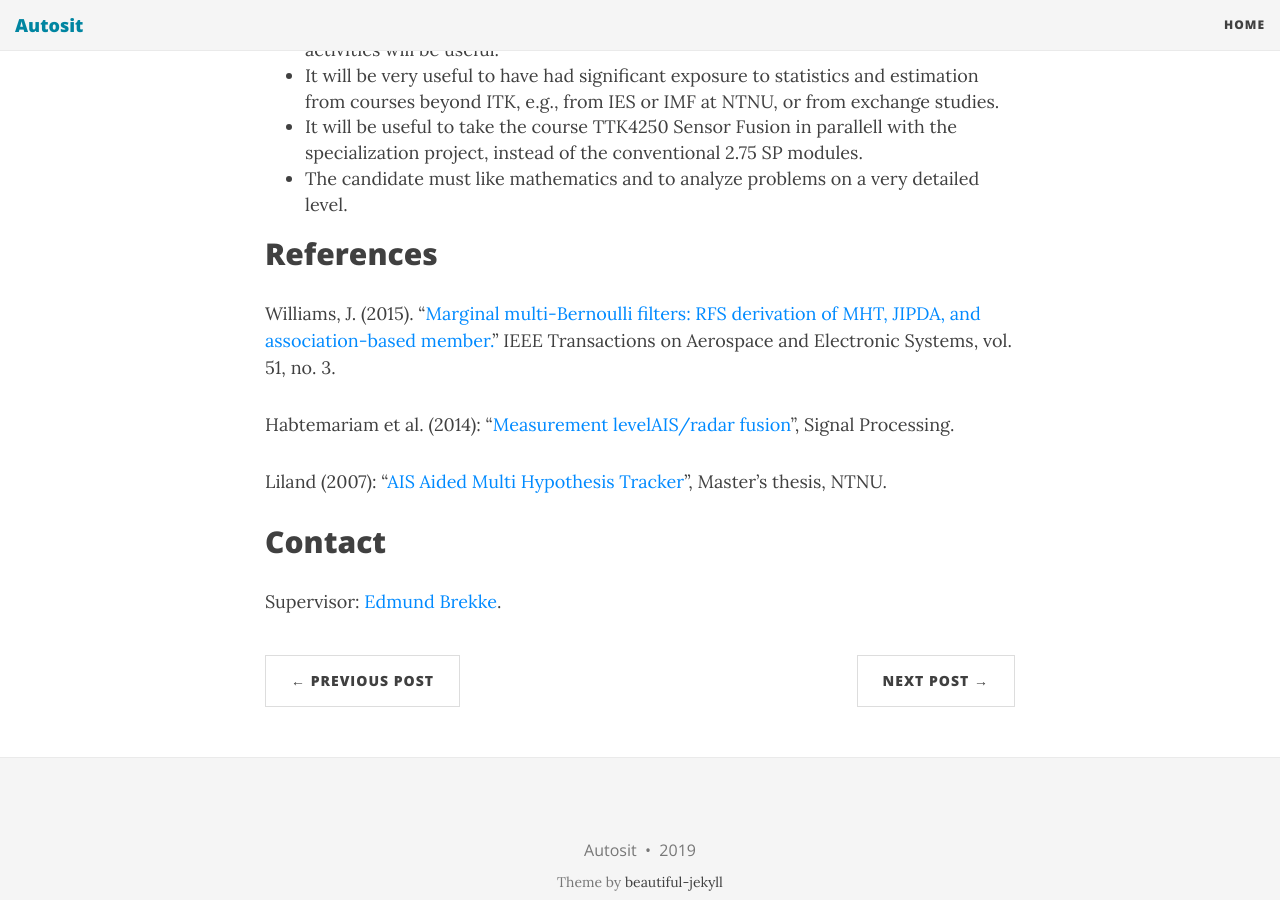
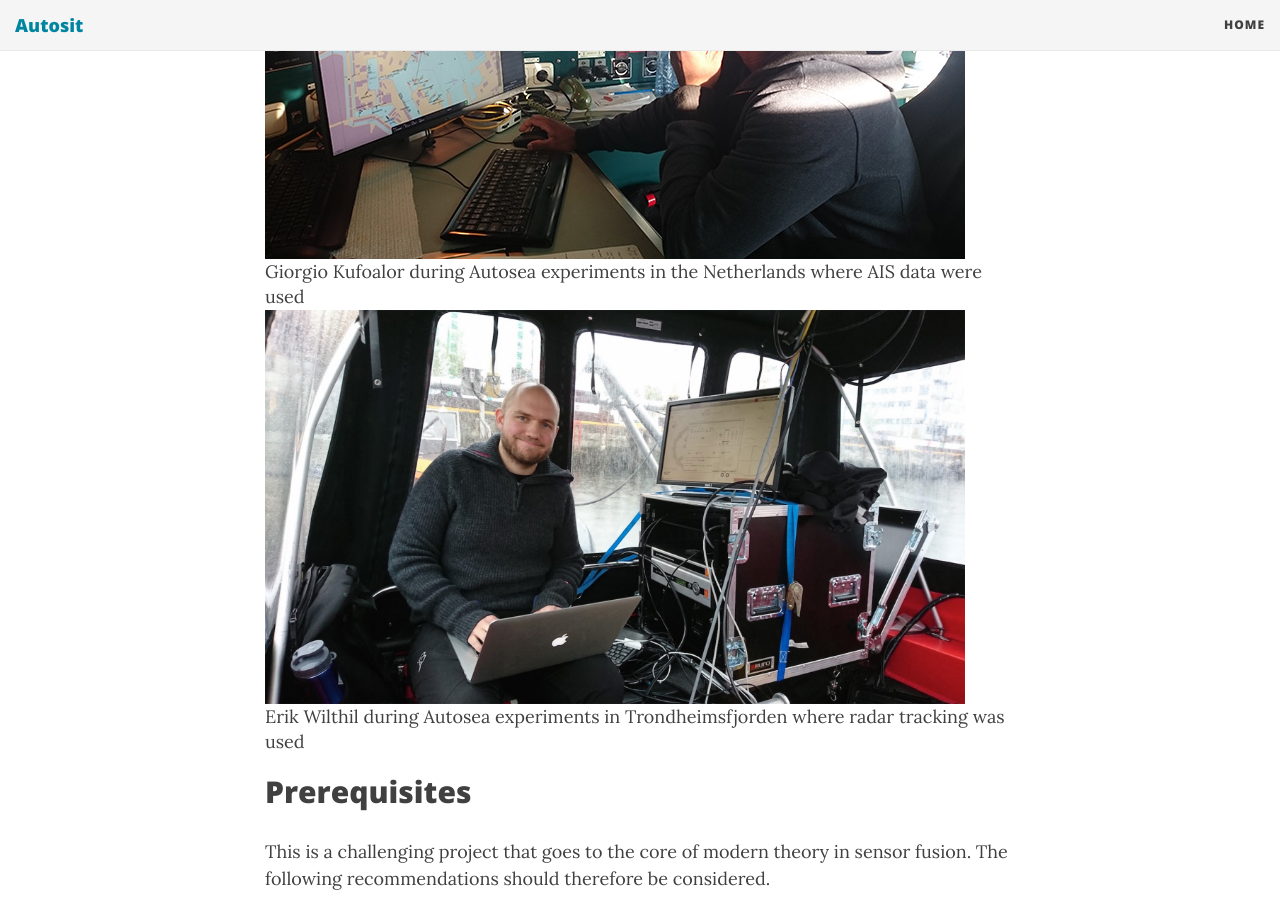
Before and after one commit to autosit/autosit.github.io, a Jekyll site: the page built from _posts/2019-04-24-pmbm_ais.md, in a window 1280 px wide and 900 px high, scrolled down 2687 px. Built offline with Jekyll 4.4.1, drawn with Linux system fonts in a browser that asks for light colours; nearby versions of some CDN libraries.

Commit message:
more pictures in pmbm ais

```diff
--- a/_posts/2019-04-24-pmbm_ais.md
+++ b/_posts/2019-04-24-pmbm_ais.md
@@ -51,6 +51,12 @@ In the MSc thesis the work should move from toy scenarios to more comprehensive
 
 This project can be expanded into a PhD or integrated PhD for a candidate with sufficient skills, background knowledge and motivation.
 
+|<img src="{{site.url}}/assets/giorgio-den-helder.jpeg" width="700"> |
+| Giorgio Kufoalor during Autosea experiments in the Netherlands where AIS data were used |
+
+|<img src="{{site.url}}/assets/wilthilsyn.jpg" width="700"> |
+| Erik Wilthil during Autosea experiments in Trondheimsfjorden where radar tracking was used |
+
 ## Prerequisites
 This is a challenging project that goes to the core of modern theory in sensor fusion. The following recommendations should therefore be considered.
 
```
Also changed, not shown: assets/wilthilsyn.jpg (added).
